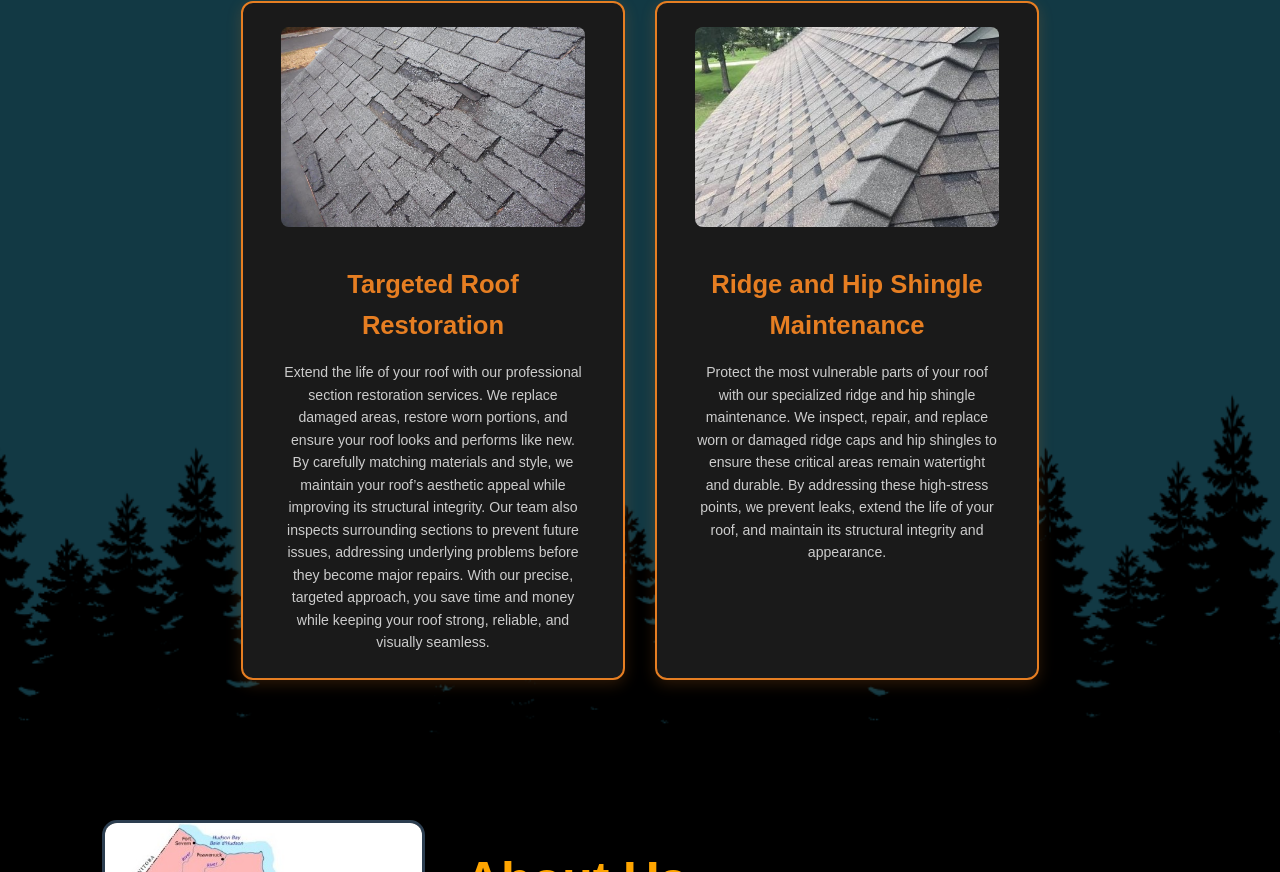
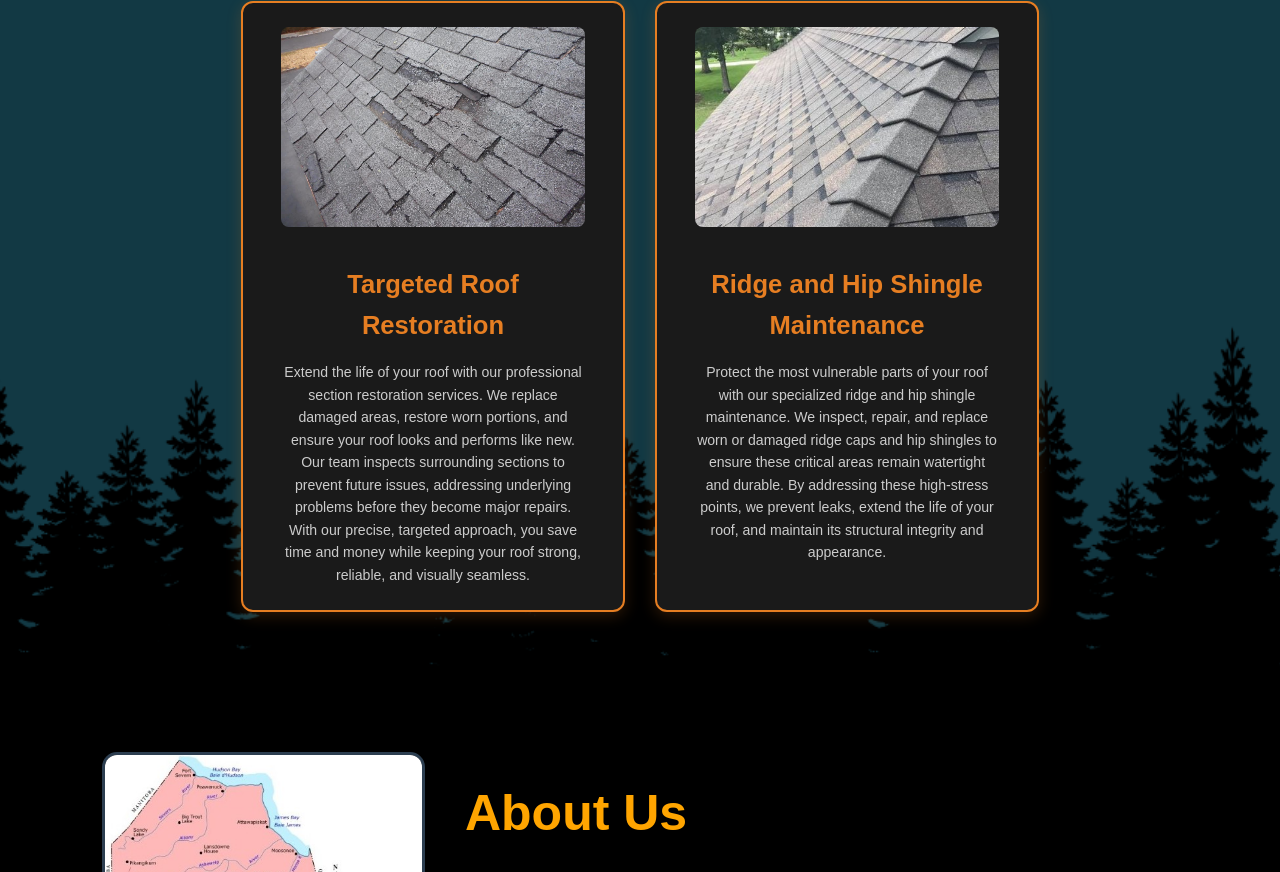
Before and after one commit to InnerPluto/TreeLineRoofing, a plain HTML site: page index.html in a window 1280 px wide. Shown: the part 1594-2466 px from the top of the page. Drawn offline with Linux system fonts and the light colour scheme.

Commit message:
Update index.html

```diff
--- a/index.html
+++ b/index.html
@@ -52,7 +52,7 @@
             <div class="card">
                 <img src="Target.jpg" alt="Targeted Roofing" class="card-img">
                 <h3>Targeted Roof Restoration</h3>
-                <p>Extend the life of your roof with our professional section restoration services. We replace damaged areas, restore worn portions, and ensure your roof looks and performs like new. By carefully matching materials and style, we maintain your roof’s aesthetic appeal while improving its structural integrity. Our team also inspects surrounding sections to prevent future issues, addressing underlying problems before they become major repairs. With our precise, targeted approach, you save time and money while keeping your roof strong, reliable, and visually seamless.</p>
+                <p>Extend the life of your roof with our professional section restoration services. We replace damaged areas, restore worn portions, and ensure your roof looks and performs like new. Our team inspects surrounding sections to prevent future issues, addressing underlying problems before they become major repairs. With our precise, targeted approach, you save time and money while keeping your roof strong, reliable, and visually seamless.</p>
             </div>
             <div class="card">
                 <img src="Ridge.jpg" alt="Ridge Roofing" class="card-img">
```
